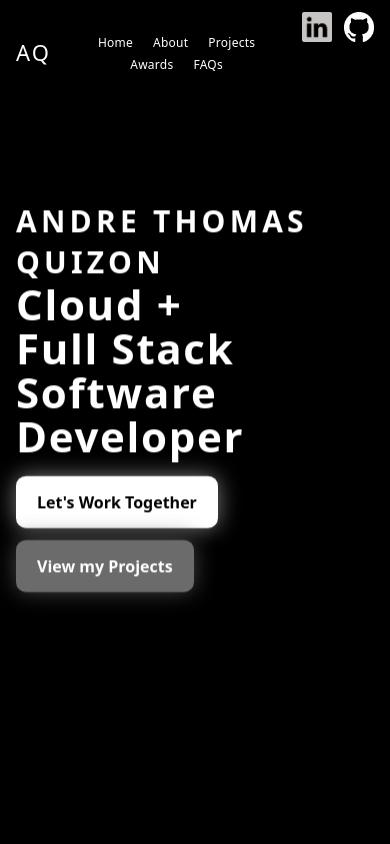
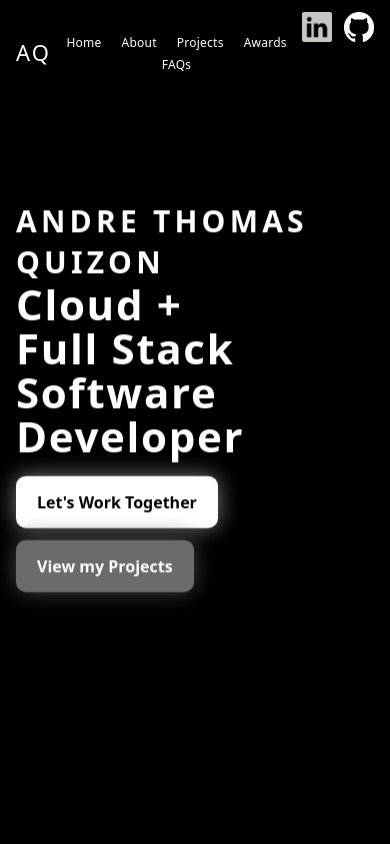
Before and after one commit to AnonymousDre/my-portfolio, a React (Vite) app: page / in a window 390 px wide. Shown: the top 844 px of the page. Built offline with nearby package versions, Linux system fonts and the light colour scheme; a web font is replaced by a local one.

Commit message:
Update index.css

```diff
--- a/src/index.css
+++ b/src/index.css
@@ -645,8 +645,7 @@ body::-webkit-scrollbar {
     width: 100%;
     height: auto;
     flex-direction: row;
-    justify-content: center;
-    gap: 16px;
+    justify-content: space-between;
     padding: 12px 16px;
     box-sizing: border-box;
     overflow-x: visible;
@@ -671,7 +670,7 @@ body::-webkit-scrollbar {
     flex-wrap: wrap;
     margin: 0;
     padding: 0;
-    flex: 0 1 auto;
+    flex: 1 1 auto;
     min-width: 0;
     overflow-x: visible;
   }
```
